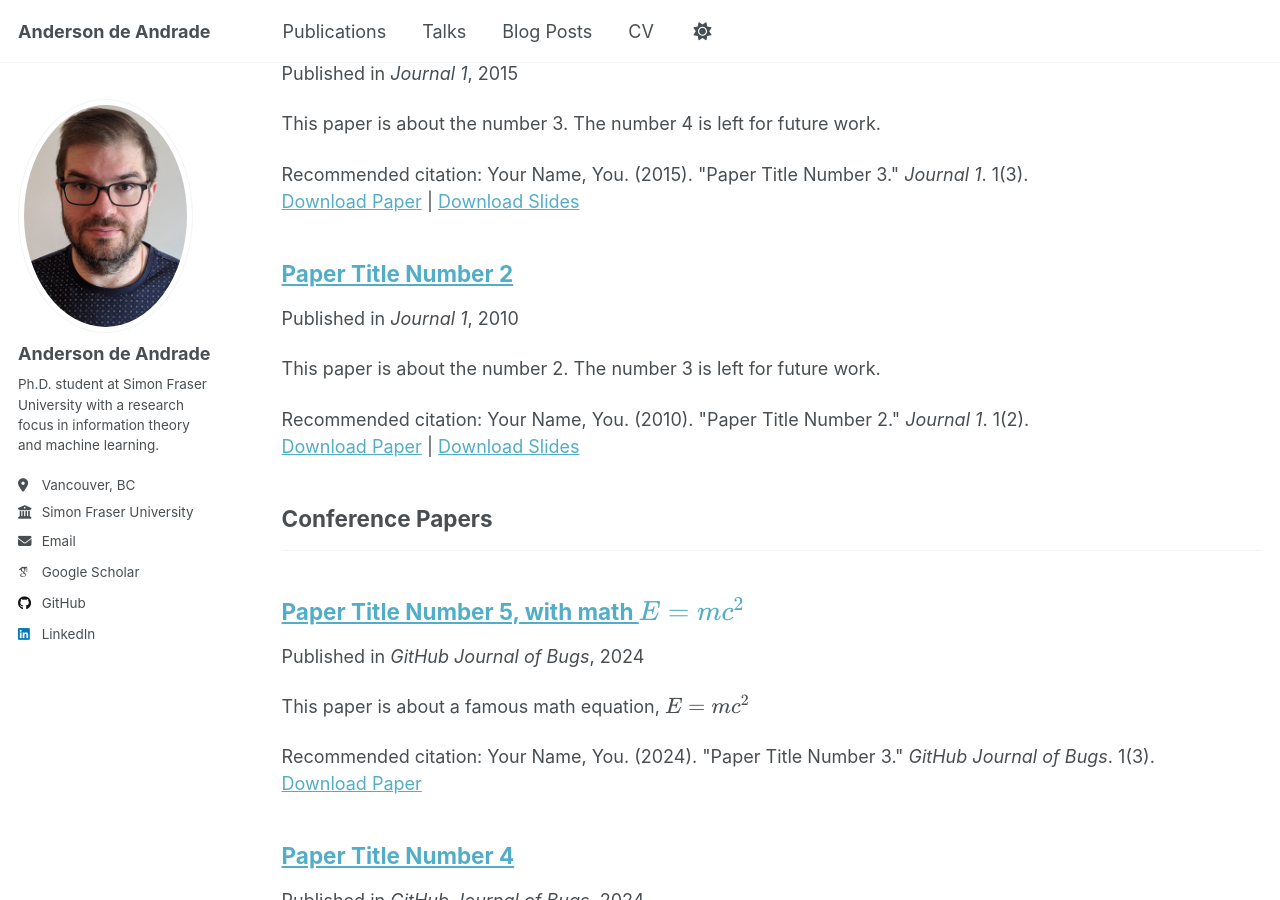
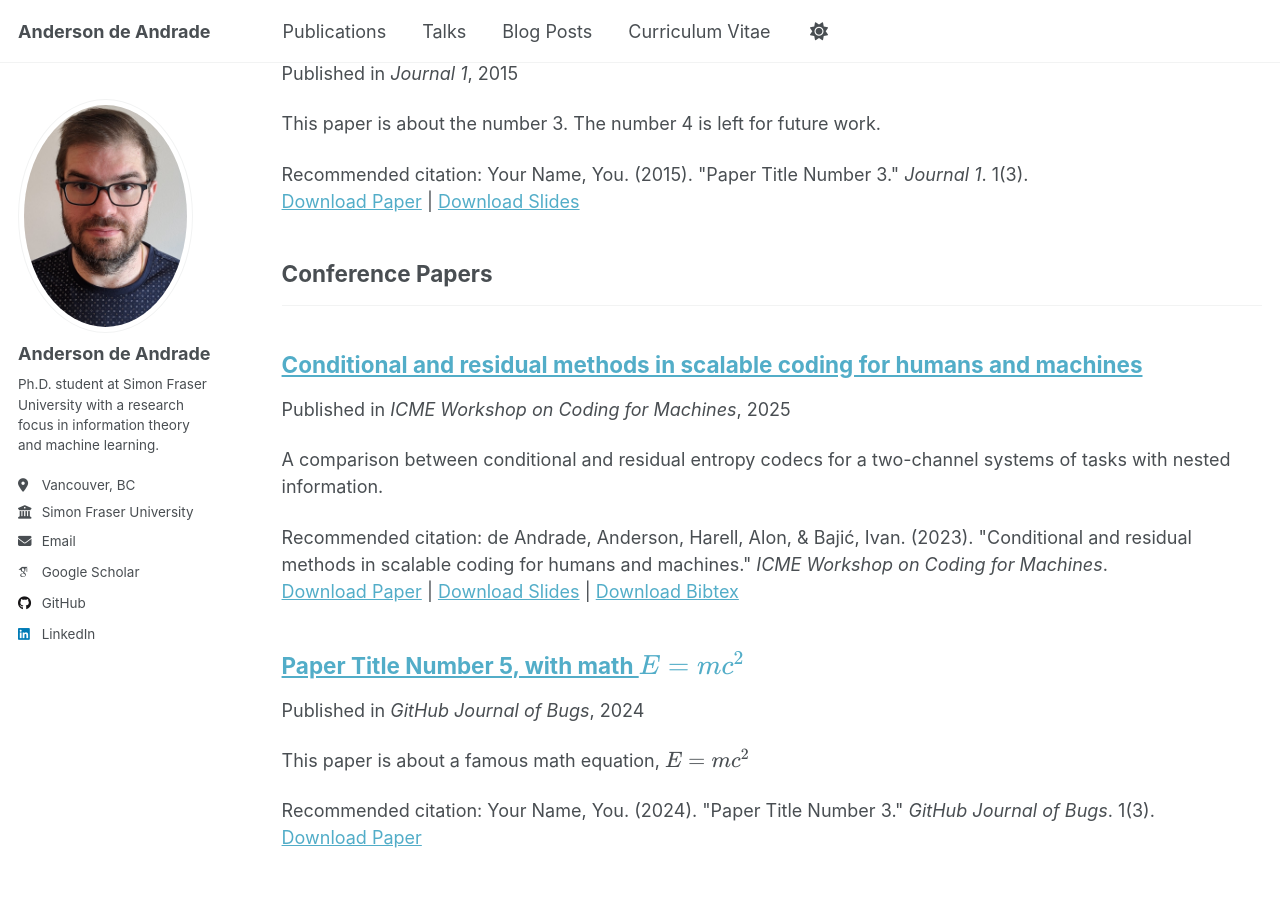
Before and after one commit to adeandrade/adeandrade.github.io, a Jekyll site: the page built from _pages/publications.html, in a window 1280 px wide and 900 px high, scrolled down 561 px. Built offline with Jekyll 4.4.1, drawn with Linux system fonts in a browser that asks for light colours; some web fonts are replaced; a script that is not in the unit is left out.

Commit message:
Conditional Residual Paper

```diff
--- a/_config.yml
+++ b/_config.yml
@@ -13,7 +13,7 @@ title                    : "Anderson de Andrade"
 title_separator          : "-"
 name                     : &name "Anderson de Andrade"
 description              : &description "Research scientist in information theory and machine learning"
-url                      : https://adeandrade.github.io # the base hostname & protocol for your site e.g. "https://[your GitHub username].github.io" or if you already have some other page hosted on Github then use "https://[your GitHub username].github.io/[Your Repo Name]"
+url                      : https://deandrade.ca # the base hostname & protocol for your site e.g. "https://[your GitHub username].github.io" or if you already have some other page hosted on Github then use "https://[your GitHub username].github.io/[Your Repo Name]"
 baseurl                  : "" # the subpath of your site, e.g. "/blog"
 repository               : "adeandrade/adeandrade.github.io"
 
--- a/_data/navigation.yml
+++ b/_data/navigation.yml
@@ -23,7 +23,7 @@ main:
   - title: "Blog Posts"
     url: /year-archive/
 
-  - title: "CV"
+  - title: "Curriculum Vitae"
     url: /cv/
 
   # - title: "CV"
--- a/_pages/cv.md
+++ b/_pages/cv.md
@@ -1,6 +1,6 @@
 ---
 layout: archive
-title: "CV"
+title: "Curriculum Vitae"
 permalink: /cv/
 author_profile: true
 redirect_from:
--- a/_publications/2010-10-01-paper-title-number-2.md
+++ /dev/null
@@ -1,14 +0,0 @@
----
-title: "Paper Title Number 2"
-collection: publications
-category: manuscripts
-permalink: /publication/2010-10-01-paper-title-number-2
-excerpt: 'This paper is about the number 2. The number 3 is left for future work.'
-date: 2010-10-01
-venue: 'Journal 1'
-slidesurl: 'http://academicpages.github.io/files/slides2.pdf'
-paperurl: 'http://academicpages.github.io/files/paper2.pdf'
-citation: 'Your Name, You. (2010). &quot;Paper Title Number 2.&quot; <i>Journal 1</i>. 1(2).'
----
-
-The contents above will be part of a list of publications, if the user clicks the link for the publication than the contents of section will be rendered as a full page, allowing you to provide more information about the paper for the reader. When publications are displayed as a single page, the contents of the above "citation" field will automatically be included below this section in a smaller font.
--- /dev/null
+++ b/_publications/2025-08-13-conditional-residual.md
@@ -0,0 +1,14 @@
+---
+title: "Conditional and residual methods in scalable coding for humans and machines"
+collection: publications
+category: conferences
+permalink: /publication/conditional-residual
+excerpt: 'A comparison between conditional and residual entropy codecs for a two-channel systems of tasks with nested information.'
+date: 2025-08-13
+venue: 'ICME Workshop on Coding for Machines'
+slidesurl: 'http://adeandrade.github.io/files/conditional-residual-slides.pdf'
+paperurl: 'https://arxiv.org/pdf/2305.02562'
+bibtexurl: 'https://dblp.org/rec/conf/icmcs/AndradeHFB23.bib'
+citation: 'de Andrade, Anderson, Harell, Alon, & Bajić, Ivan. (2023). &quot;Conditional and residual methods in scalable coding for humans and machines.&quot; <i>ICME Workshop on Coding for Machines</i>.'
+---
+We present methods for conditional and residual coding in the context of scalable coding for humans and machines. Our focus is on optimizing the rate-distortion performance of the reconstruction task using the information available in the computer vision task. We include an information analysis of both approaches to provide baselines and also propose an entropy model suitable for conditional coding with increased modelling capacity and similar tractability as previous work. We apply these methods to image reconstruction, using, in one instance, representations created for semantic segmentation on the Cityscapes dataset, and in another instance, representations created for object detection on the COCO dataset. In both experiments, we obtain similar performance between the conditional and residual methods, with the resulting rate-distortion curves contained within our baselines.
```
Also changed, not shown: _pages/about.md (+1 -1 lines), 1 other file.
